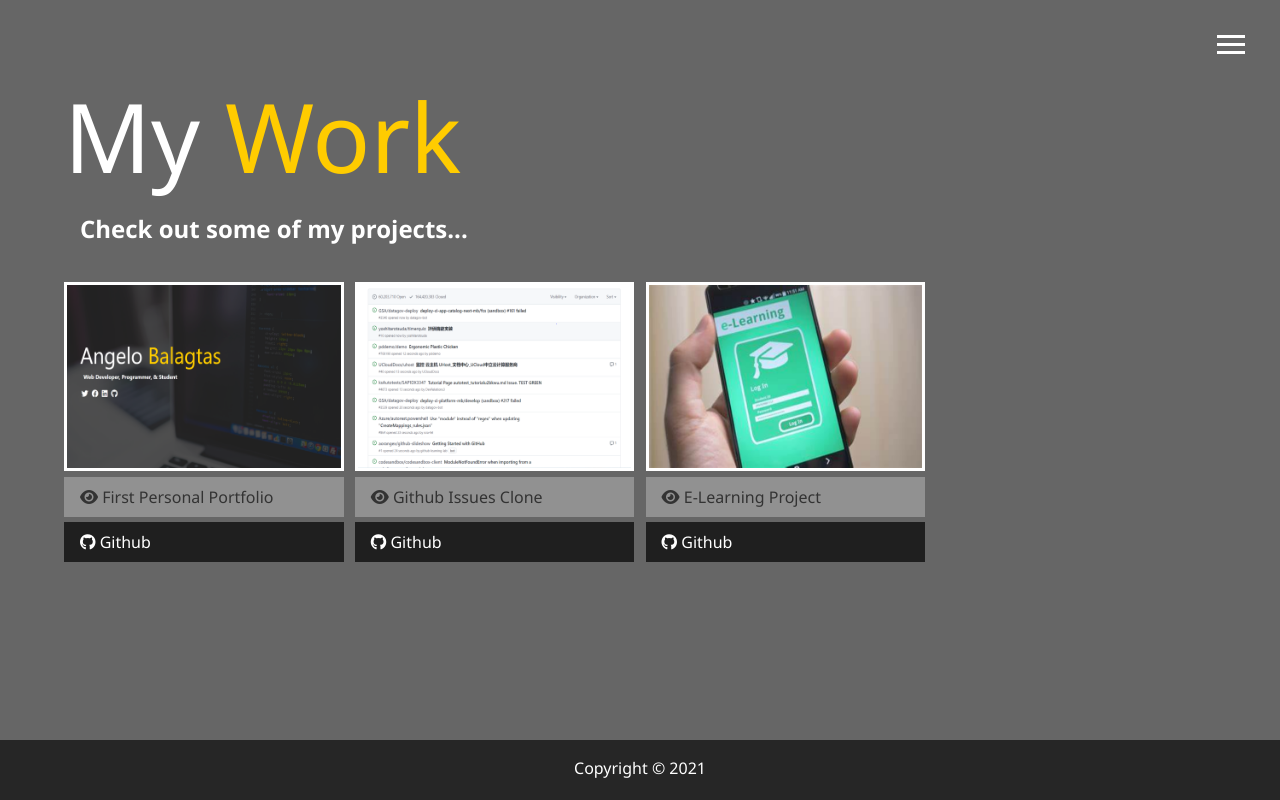
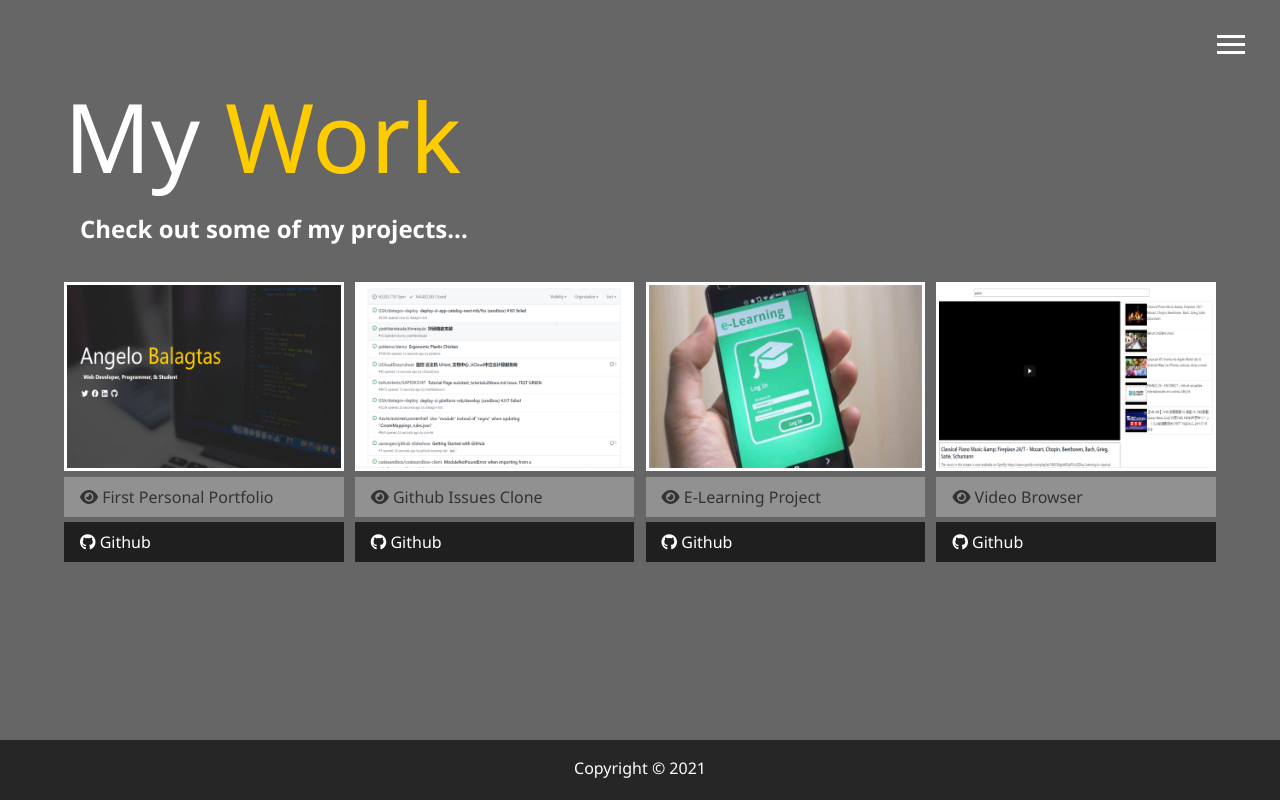
Before and after one commit to OlegAngelo/modern-portfolio, a website: page dist/work.html in a window 1280 px wide. Drawn offline with Linux system fonts and the light colour scheme.

Commit message:
new work

```diff
--- a/dist/work.html
+++ b/dist/work.html
@@ -91,6 +91,15 @@
           <a href="https://github.com/OlegAngelo/e-learning-project" class="btn-dark"> <i class="fab fa-github"></i> Github </a>
         </div>
 
+        <div class="item">
+          <a href="https://videobrowse.netlify.app">
+            <img src="img/projects/videobrowse.PNG" alt="Project" />
+          </a>
+
+          <a href="https://videobrowse.netlify.app" class="btn-light"> <i class="fas fa-eye"></i> Video Browser </a>
+          <a href="https://github.com/OlegAngelo/video-browser-vuejs" class="btn-dark"> <i class="fab fa-github"></i> Github </a>
+        </div>
+
       </div>
     </main>
 
```
Also changed, not shown: dist/img/projects/videobrowse.png (added).
